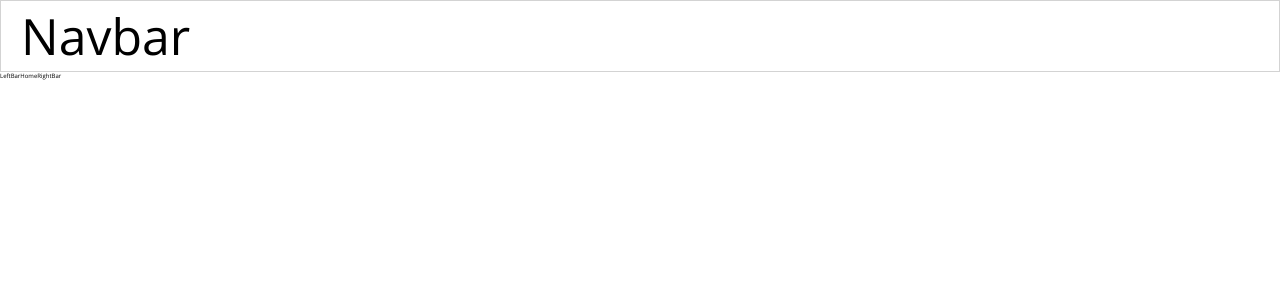
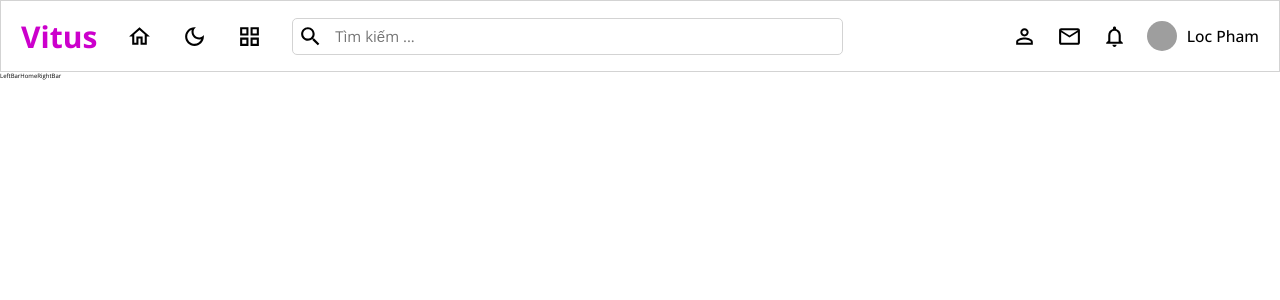
Before and after one commit to locpham050100/social-media-web, a React (Create React App) app: page / in a window 1280 px wide. Shown: the top 300 px of the page. Built offline with nearby package versions, Linux system fonts and the light colour scheme; grey boxes are pictures that could not be loaded.

Commit message:
Navbar UI Design

```diff
--- a/package.json
+++ b/package.json
@@ -3,6 +3,10 @@
   "version": "0.1.0",
   "private": true,
   "dependencies": {
+    "@emotion/react": "^11.10.5",
+    "@emotion/styled": "^11.10.5",
+    "@mui/icons-material": "^5.10.9",
+    "@mui/material": "^5.10.12",
     "@testing-library/jest-dom": "^5.14.1",
     "@testing-library/react": "^13.0.0",
     "@testing-library/user-event": "^13.2.1",
--- a/src/components/navbar/Navbar.js
+++ b/src/components/navbar/Navbar.js
@@ -1,8 +1,42 @@
+/* eslint-disable jsx-a11y/alt-text */
 import React from "react";
 import "./navbar.scss";
+import { Link } from "react-router-dom";
+
+import HomeOutlinedIcon from "@mui/icons-material/HomeOutlined";
+import DarkModeOutlinedIcon from "@mui/icons-material/DarkModeOutlined";
+import GridViewOutlinedIcon from "@mui/icons-material/GridViewOutlined";
+import SearchOutlinedIcon from "@mui/icons-material/SearchOutlined";
+import PersonOutlineOutlinedIcon from "@mui/icons-material/PersonOutlineOutlined";
+import EmailOutlinedIcon from "@mui/icons-material/EmailOutlined";
+import NotificationsOutlinedIcon from "@mui/icons-material/NotificationsOutlined";
 
 function Navbar() {
-  return <div className="navbar" >Navbar</div>;
+  return (
+    <div className="navbar">
+      <div className="left">
+        <Link to="/" style={{ textDecoration: "none" }}>
+          <span>Vitus</span>
+        </Link>
+        <HomeOutlinedIcon className="icon-navbar" />
+        <DarkModeOutlinedIcon className="icon-navbar" />
+        <GridViewOutlinedIcon className="icon-navbar" />
+        <div className="search">
+          <SearchOutlinedIcon className="icon-navbar" />
+          <input type="text" placeholder="Tìm kiếm ..."></input>
+        </div>
+      </div>
+      <div className="right">
+        <PersonOutlineOutlinedIcon className="icon-navbar" />
+        <EmailOutlinedIcon className="icon-navbar" />
+        <NotificationsOutlinedIcon className="icon-navbar" />
+        <div className="user">
+          <img src="https://static.independent.co.uk/2022/08/21/10/newFile-1.jpg?quality=75&width=982&height=726&auto=webp"></img>
+          <span>Loc Pham</span>
+        </div>
+      </div>
+    </div>
+  );
 }
 
 export default Navbar;
```
Also changed, not shown: 1 other file (tests, documents, lock files or other folders).
